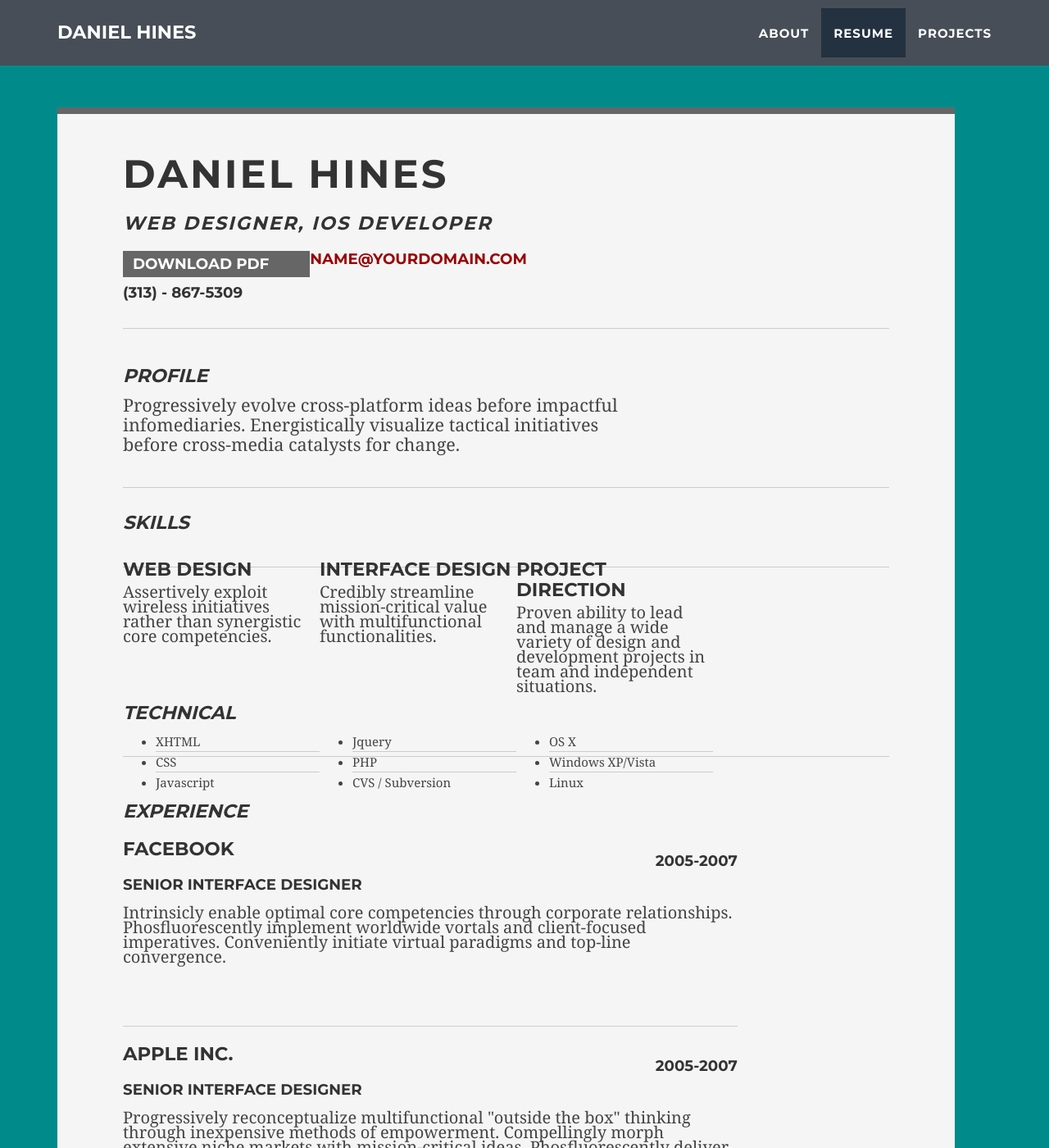
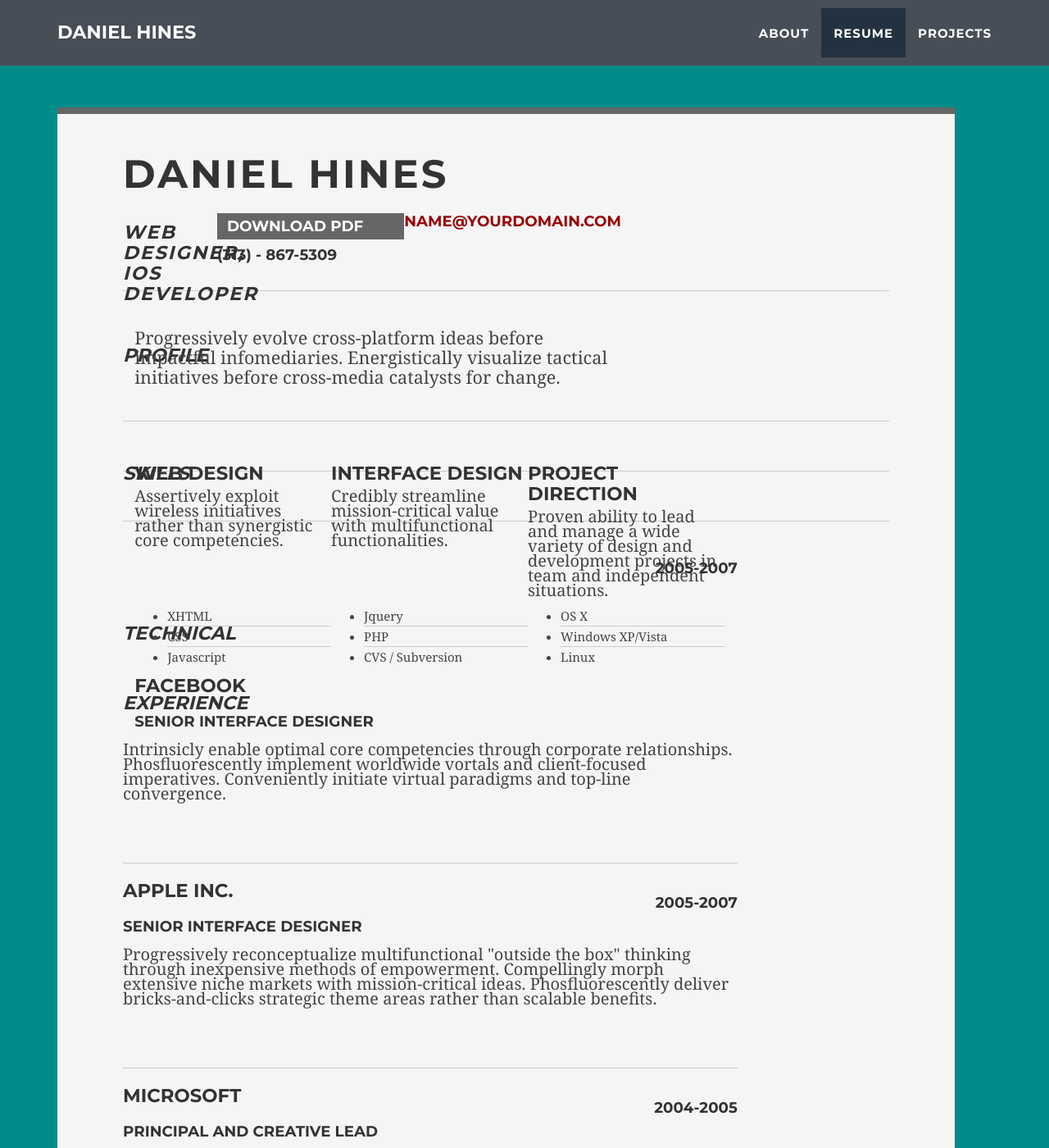
Before and after one commit to danielchines/danielchines.github.io, a Jekyll site: the page built from index.html, in a window 1280 px wide and 1400 px high, scrolled down 1792 px. Shown: the whole window at 82% size. Built offline with Jekyll 4.4.1, drawn with Linux system fonts in a browser that asks for light colours; a style sheet for code colours, icons or effects is not loaded.

Commit message:
Update resume.css

```diff
--- a/_includes/css/resume.css
+++ b/_includes/css/resume.css
@@ -11,6 +11,8 @@ body { font-family: Georgia; color: #444; }
 /* //-- header, body, footer -- */
 #hd { margin: 2.5em 0 3em 0; padding-bottom: 1.5em; border-bottom: 1px solid #ccc }
 #hd h2 { text-transform: uppercase; letter-spacing: 2px; }
+#hd .yui-u div.first { margin-left: 0; width: 66%; float: left; }
+#hd .yui-u div.second { margin-left: 1.99%; width: 32%; float: right; }
 #bd, #ft { margin-bottom: 2em; }
 
 /* //-- footer -- */
@@ -30,7 +32,7 @@ body { font-family: Georgia; color: #444; }
 #doc2 p.enlarge { font-size: 144%; padding-right: 6.5em; line-height: 24px; }
 #doc2 p.enlarge span { color: #000 }
 #doc2 .contact-info { margin-top: 7px; }
-#doc2 .first h2 { font-style: italic; }
+#doc2 .first h2 { font-style: italic; width: 12.3%; float: left; }
 #doc2 .last { border-bottom: 0 }
 
 
@@ -48,7 +50,7 @@ a#pdf:hover { background: #222; }
 #bd .skills-list ul { margin: 0; }
 #bd .skills-list li { margin: 3px 0; padding: 3px 0; }
 #bd .skills-list li span { font-size: 152%; display: block; margin-bottom: -2px; padding: 0 }
-#bd .talent { width: 32%; float: left }
+#bd .talent { margin-top: 0; width: 32%; float: left }
 #bd .talent h2 { margin-bottom: 6px; }
 
 #srt-ttab { margin-bottom: 100px; text-align: center;  }
```
